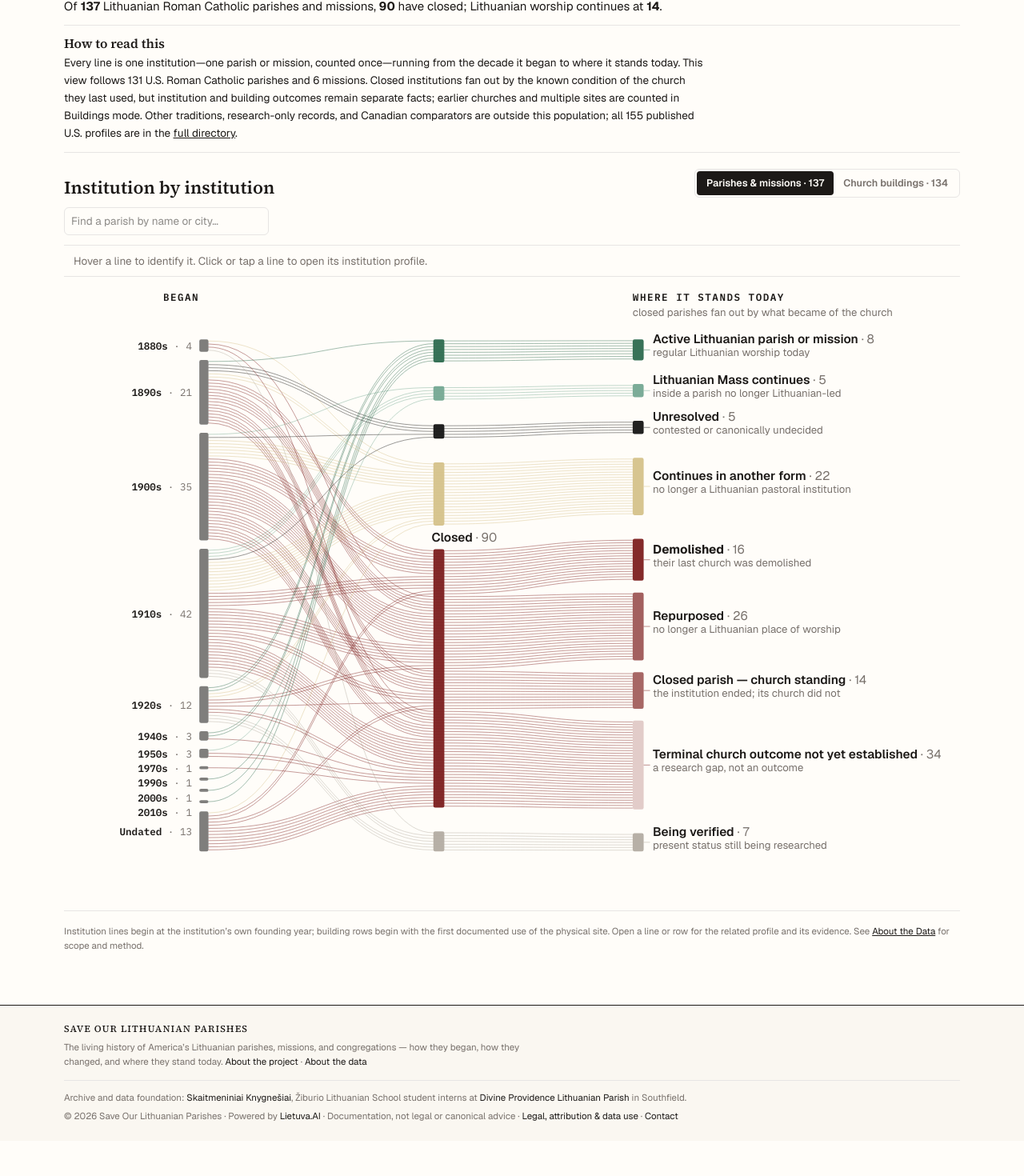
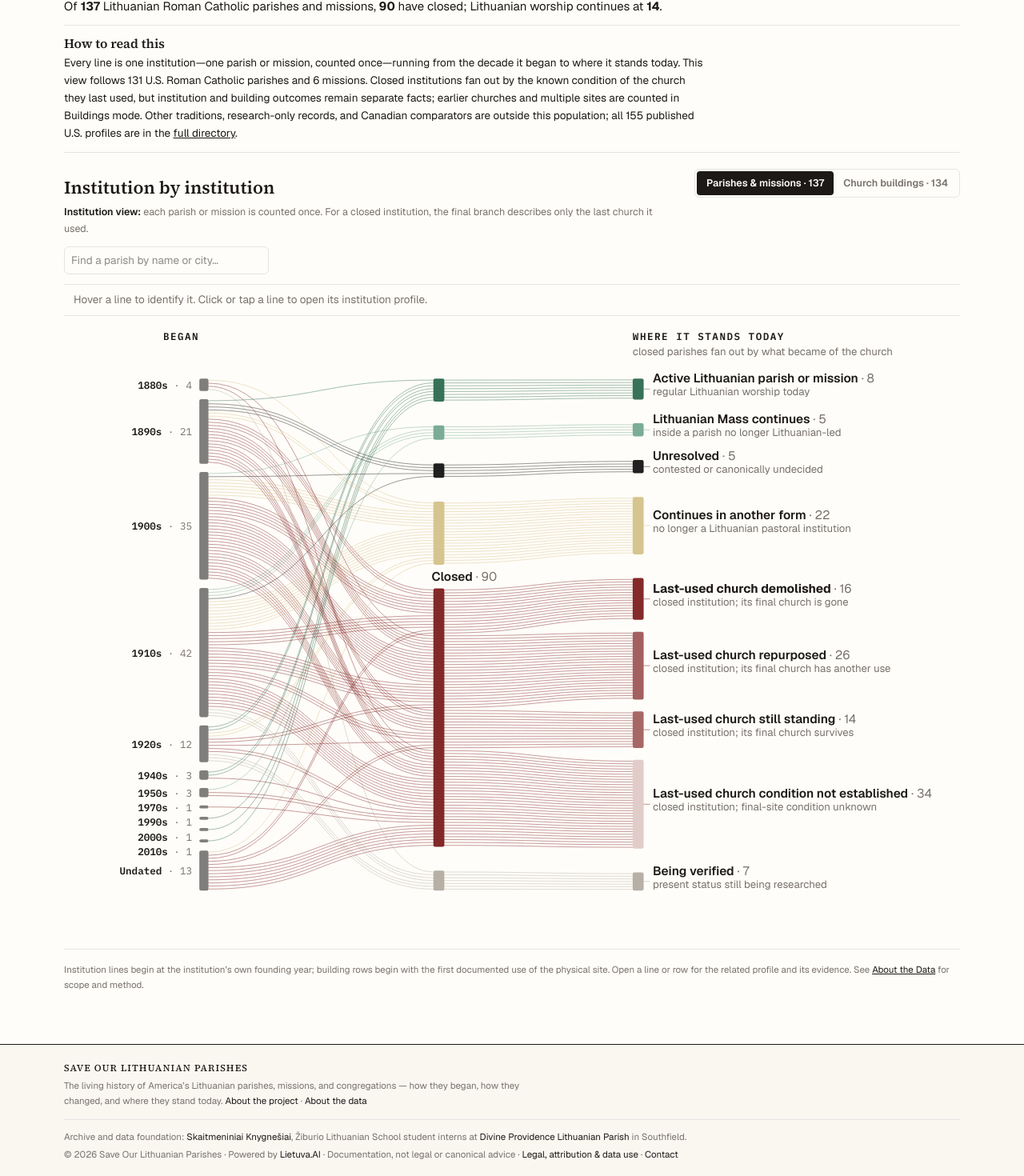
Before and after one commit to LietuvaAI/save-our-lithuanian-parishes, a Next.js app: page /where-every-parish-ended-up in a window 1280 px wide. Shown: the part 137-1607 px from the top of the page at 80% size. Before the commit the page ends 1563 px from the top, so only its background shows below. Built offline with nearby package versions, Linux system fonts and the light colour scheme.

Commit message:
Clarify institution and building units in outcome flow

```diff
--- a/components/OutcomeModeExplorer.tsx
+++ b/components/OutcomeModeExplorer.tsx
@@ -150,6 +150,26 @@ export default function OutcomeModeExplorer({
         </div>
       </div>
 
+      <p className="mt-2 max-w-[90ch] text-support-copy leading-relaxed text-muted">
+        {institutions ? (
+          <>
+            <strong className="font-semibold text-foreground">
+              Institution view:
+            </strong>{" "}
+            each parish or mission is counted once. For a closed institution,
+            the final branch describes only the last church it used.
+          </>
+        ) : (
+          <>
+            <strong className="font-semibold text-foreground">
+              Buildings view:
+            </strong>{" "}
+            each physical worship site is counted separately, including earlier
+            churches and replacement buildings used by the same institution.
+          </>
+        )}
+      </p>
+
       <section className="mt-3">
         <div hidden={!institutions}>{institutionView}</div>
         <div hidden={institutions}>{buildingView}</div>
--- a/components/ParishThreads.tsx
+++ b/components/ParishThreads.tsx
@@ -82,19 +82,19 @@ export interface AdditionalHostedCommunity {
 }
 
 const FATE_LABEL: Record<FateKey, string> = {
-  demolished: "Demolished",
-  repurposed: "Repurposed",
-  listed_for_sale: "Listed for sale",
-  standing: "Closed parish — church standing",
-  unrecorded: "Terminal church outcome not yet established",
+  demolished: "Last-used church demolished",
+  repurposed: "Last-used church repurposed",
+  listed_for_sale: "Last-used church listed for sale",
+  standing: "Last-used church still standing",
+  unrecorded: "Last-used church condition not established",
 };
 
 const FATE_SUB: Record<FateKey, string> = {
-  demolished: "their last church was demolished",
-  repurposed: "no longer a Lithuanian place of worship",
-  listed_for_sale: "on the market",
-  standing: "the institution ended; its church did not",
-  unrecorded: "a research gap, not an outcome",
+  demolished: "closed institution; its final church is gone",
+  repurposed: "closed institution; its final church has another use",
+  listed_for_sale: "closed institution; its final church is on the market",
+  standing: "closed institution; its final church survives",
+  unrecorded: "closed institution; final-site condition unknown",
 };
 
 // Long drawer explanations. Each says what the category counts and, just as
@@ -887,7 +887,7 @@ export default function ParishThreads({
               <h3 className="font-serif text-subsection-title font-semibold">
                 {openLabel}
                 <span className="ml-2 font-sans text-body-copy font-normal text-muted">
-                  {openMembers.length} of {model.total}
+                  {openMembers.length} of {model.total} institutions
                 </span>
               </h3>
               <button
--- a/components/PhysicalSiteFlow.tsx
+++ b/components/PhysicalSiteFlow.tsx
@@ -22,6 +22,14 @@ const STATE_LABEL: Record<PhysicalSiteState, string> = {
   demolished: "Demolished",
   listed_for_sale: "Listed for sale or redevelopment",
   not_established: "Present condition not established",
+};
+
+const STATE_FLOW_LABEL: Record<PhysicalSiteState, string> = {
+  standing: "Church sites standing",
+  repurposed: "Church sites repurposed",
+  demolished: "Church sites demolished",
+  listed_for_sale: "Church sites listed for sale or redevelopment",
+  not_established: "Church-site condition not established",
 };
 
 const STATE_SUBLABEL: Record<PhysicalSiteState, string> = {
@@ -279,7 +287,7 @@ export default function PhysicalSiteFlow({
   const openDecade = open?.startsWith("decade:") ? open.slice(7) : null;
   const openMembers = open ? model.bandMembers.get(open) ?? [] : [];
   const openLabel = openState
-    ? STATE_LABEL[openState]
+    ? STATE_FLOW_LABEL[openState]
     : openDecade === "Undated"
       ? "First documented year not established"
       : openDecade
@@ -504,7 +512,7 @@ export default function PhysicalSiteFlow({
                   className="cursor-pointer"
                   role="button"
                   tabIndex={0}
-                  aria-label={`List ${band.count} ${band.count === 1 ? "site" : "sites"}: ${STATE_LABEL[state]}`}
+                  aria-label={`List ${band.count} ${band.count === 1 ? "site" : "sites"}: ${STATE_FLOW_LABEL[state]}`}
                   onMouseEnter={() => setHot(key)}
                   onMouseLeave={() => setHot(null)}
                   onClick={() => setOpen((value) => (value === key ? null : key))}
@@ -515,7 +523,7 @@ export default function PhysicalSiteFlow({
                     }
                   }}
                 >
-                  <title>{`${STATE_LABEL[state]}: ${band.count} ${band.count === 1 ? "site" : "sites"} — click to list`}</title>
+                  <title>{`${STATE_FLOW_LABEL[state]}: ${band.count} ${band.count === 1 ? "site" : "sites"} — click to list`}</title>
                 </rect>
                 <text
                   x={X_STATE + STATE_WIDTH + 10}
@@ -526,7 +534,7 @@ export default function PhysicalSiteFlow({
                   className="cursor-pointer font-sans text-body-copy"
                   onClick={() => setOpen((value) => (value === key ? null : key))}
                 >
-                  {STATE_LABEL[state]}
+                  {STATE_FLOW_LABEL[state]}
                   <tspan fontWeight={400} fill="var(--muted)">
                     {` · ${band.count}`}
                   </tspan>
@@ -551,7 +559,7 @@ export default function PhysicalSiteFlow({
           <div className="flex items-start justify-between gap-4">
             <div>
               <h3 className="font-serif text-subsection-title font-semibold">
-                {openLabel} · {openMembers.length} of {model.total}
+                {openLabel} · {openMembers.length} of {model.total} sites
               </h3>
               {openNote ? (
                 <p className="mt-1 max-w-3xl text-body-copy leading-relaxed text-muted">
```
